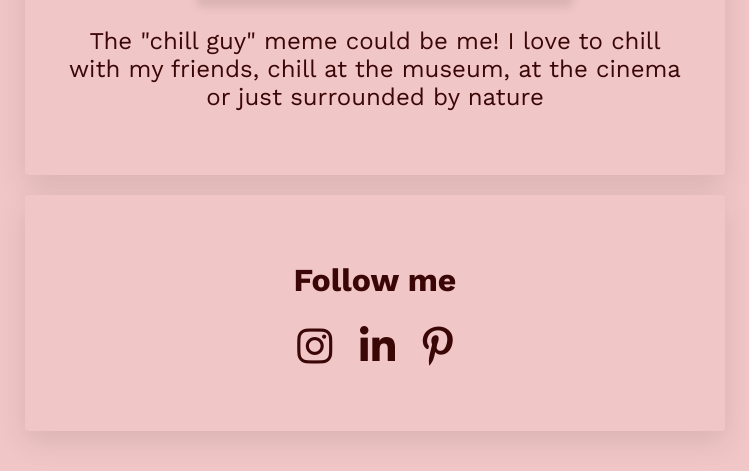
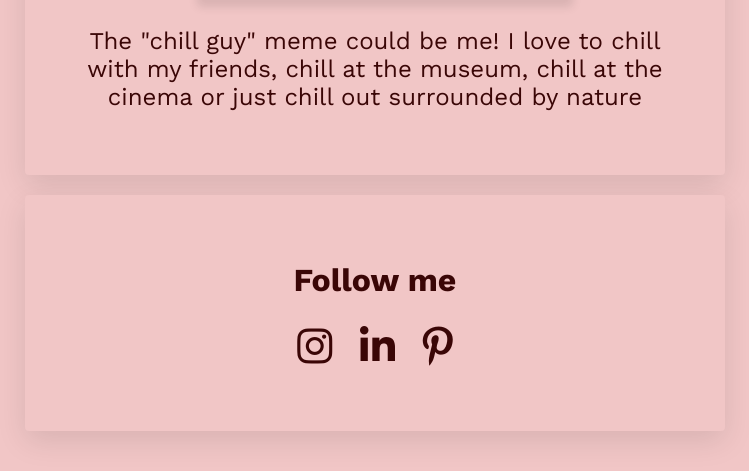
Before and after one commit to Sandra-Di/my-profile, a plain HTML site: page index.html in a window 1280 px wide. Shown: the part 2213-2684 px from the top of the page, without its empty margins (265-1014 px from the left). Drawn offline with nearby package versions, Linux system fonts and the light colour scheme; a web font is replaced by a local one.

Commit message:
index.html

```diff
--- a/index.html
+++ b/index.html
@@ -47,7 +47,7 @@
 		<h2>I'm just a chill girl</h2>
 		<img src="images/chill.png" alt="chill" class="img-rectangle">
 		<p>
-			The "chill guy" meme could be me! I love to chill with my friends, chill at the museum, at the cinema or just surrounded by nature
+			The "chill guy" meme could be me! I love to chill with my friends, chill at the museum, chill at the cinema or just chill out surrounded by nature
 		</p>
 	</div>
 
```
